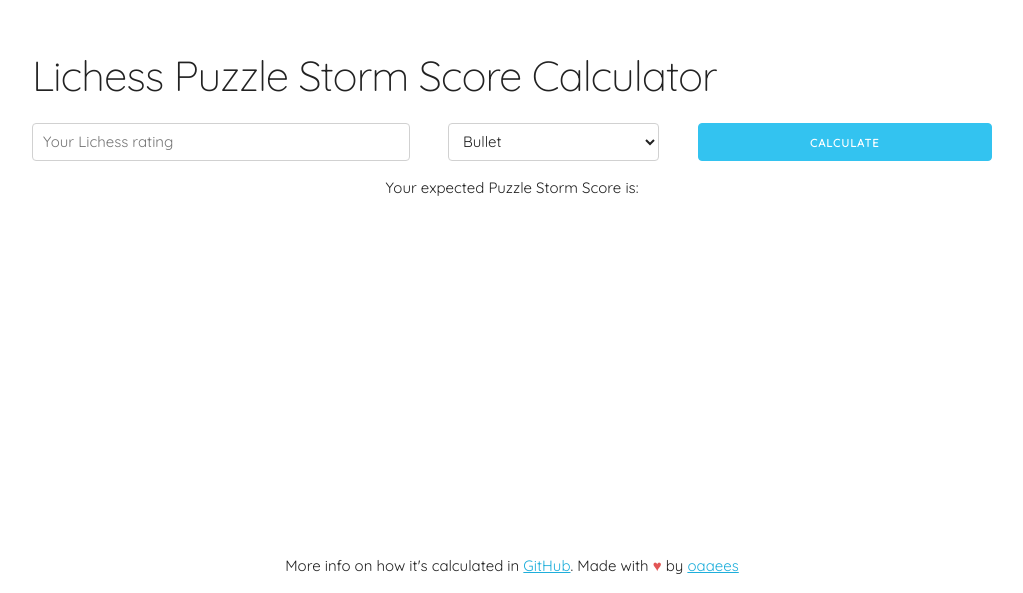
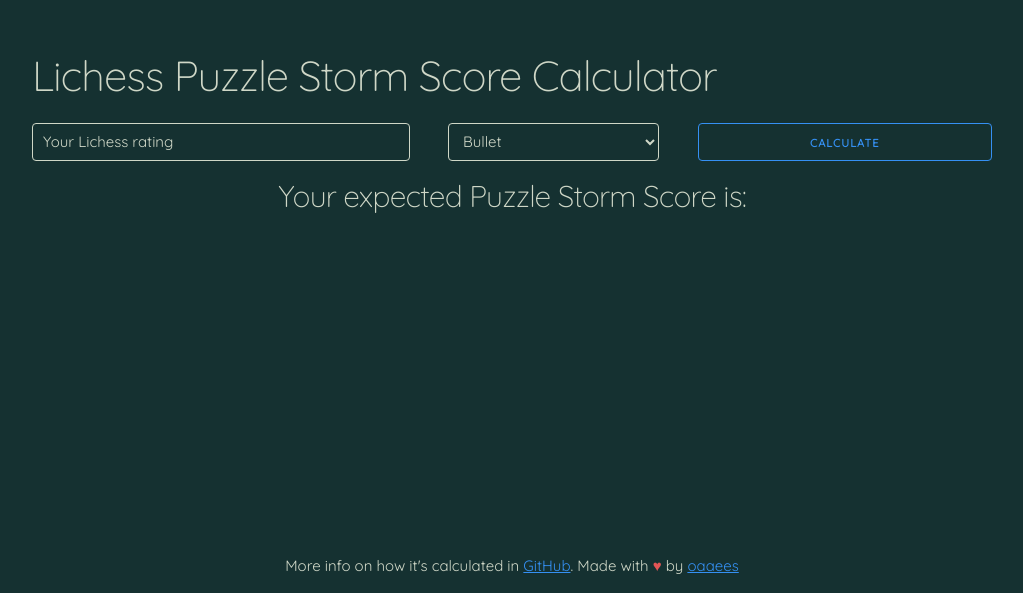
Before and after one commit to oaaees/LichessPuzzleStormAnalysis, a website: page docs/index.html in a window 1280 px wide. Shown: the part 207-800 px from the top of the page, without its empty margins (128-1151 px from the left). Drawn offline with Linux system fonts and the light colour scheme.

Commit message:
Changed styles to darkmode

```diff
--- a/docs/css/main.css
+++ b/docs/css/main.css
@@ -1,8 +1,17 @@
+body {
+    background-color: #153131;
+    color: #CFD7C7;
+}
+
 .container {
     display: flex;
     flex-direction: column;
     height: 100vh;
     justify-content: center;
+}
+
+#input::placeholder{
+    color: #CFD7C7;
 }
 
 .output-container{
--- a/docs/css/skeleton.css
+++ b/docs/css/skeleton.css
@@ -158,7 +158,7 @@
 /* Links
 –––––––––––––––––––––––––––––––––––––––––––––––––– */
 a {
-  color: #1EAEDB; }
+  color: #3590F3; }
 a:hover {
   color: #0FA0CE; }
 
@@ -205,9 +205,9 @@
 input[type="submit"].button-primary,
 input[type="reset"].button-primary,
 input[type="button"].button-primary {
-  color: #FFF;
-  background-color: #33C3F0;
-  border-color: #33C3F0; }
+  color: #3590F3;
+  background-color: #153131;
+  border-color: #3590F3; }
 .button.button-primary:hover,
 button.button-primary:hover,
 input[type="submit"].button-primary:hover,
@@ -218,9 +218,9 @@
 input[type="submit"].button-primary:focus,
 input[type="reset"].button-primary:focus,
 input[type="button"].button-primary:focus {
-  color: #FFF;
-  background-color: #1EAEDB;
-  border-color: #1EAEDB; }
+  color: #153131;
+  background-color: #3590F3;
+  border-color: #3590F3; }
 
 
 /* Forms
@@ -236,8 +236,8 @@
 select {
   height: 38px;
   padding: 6px 10px; /* The 6px vertically centers text on FF, ignored by Webkit */
-  background-color: #fff;
-  border: 1px solid #D1D1D1;
+  background-color: #153131;
+  border: 1px solid #CFD7C7;
   border-radius: 4px;
   box-shadow: none;
   box-sizing: border-box; }
@@ -266,7 +266,7 @@
 input[type="password"]:focus,
 textarea:focus,
 select:focus {
-  border: 1px solid #33C3F0;
+  border: 1px solid #3590F3;
   outline: 0; }
 label,
 legend {
--- a/docs/index.html
+++ b/docs/index.html
@@ -48,7 +48,7 @@
       </div>
     </form>
     <div class="row output-container">
-      <p>Your expected Puzzle Storm Score is:</p>
+      <h4>Your expected Puzzle Storm Score is:</h4>
       <h2 id="output"></h2>
     </div>
     <footer><p>More info on how it's calculated in <a href="https://github.com/oaaees/LichessPuzzleStormAnalysis" target="_blank">GitHub</a>. Made with <span style="color: #e25555;">&#9829;</span> by <a href="https://github.com/oaaees" target="_blank">oaaees</a></p></footer>
```
